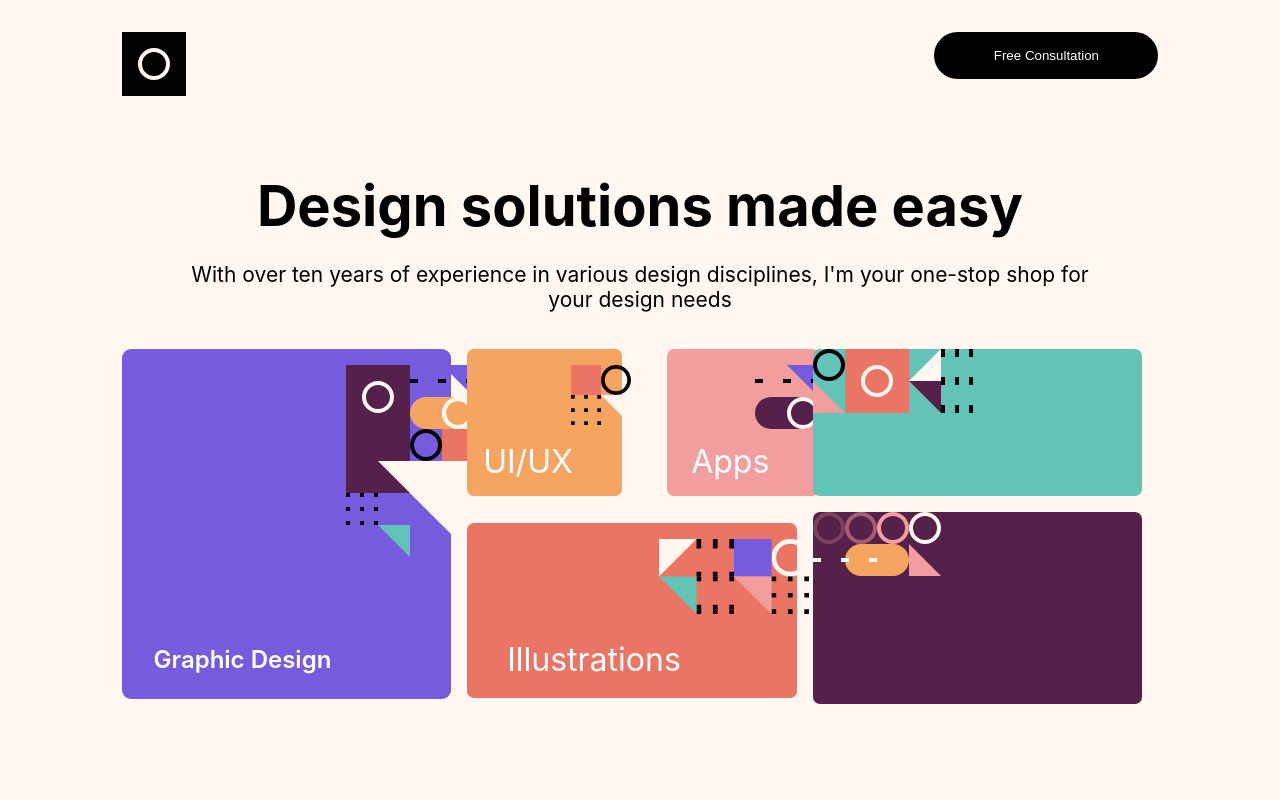
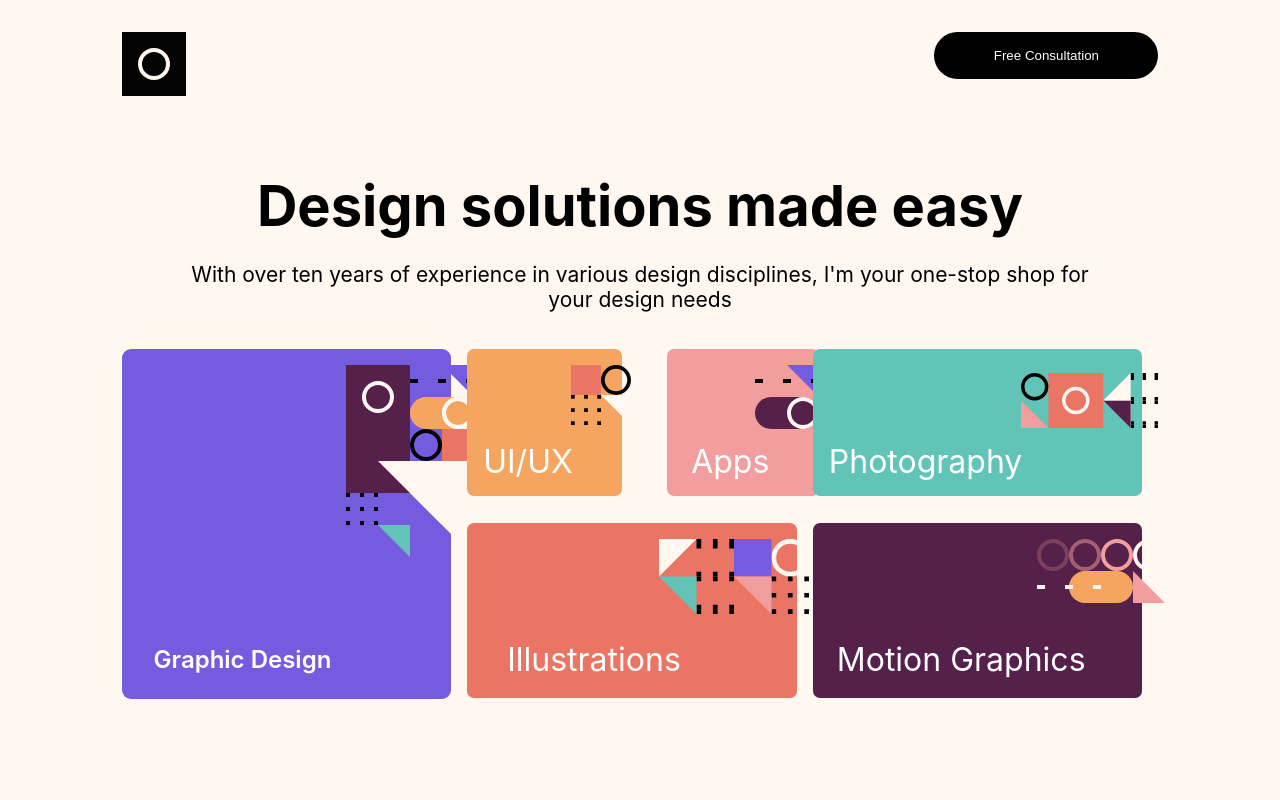
Before and after one commit to Tduncan14/designerpage, a React (Create React App) app: page / in a window 1280 px wide. Shown: the top 800 px of the page. Built offline with nearby package versions, Linux system fonts and the light colour scheme.

Commit message:
keep moving forward

```diff
--- a/src/components/main/Main.css
+++ b/src/components/main/Main.css
@@ -203,15 +203,44 @@
     height:42%;
       border-radius:7px;
       background-color:#61c4b7;
+      position: relative;
 }
 
+.photo h1{
+    position:absolute;
+    top:4.5rem;
+    left:1rem;
+    font-weight:400;
+    color:white;
+}
+
+.photo img{
+    position:absolute;
+    height:55px;
+    top:1.5rem;
+    left:13rem;
+}
 
 .gallery .motion{
-    height:55%;
+    height:50%;
     background-color:#552049;
     position: relative;
+    top:1.7rem;
+    border-radius:7px;
+}
+
+.motion img{
+    position:absolute;
     top:1rem;
-    border-radius:7px;
+    left:14rem;
+}
+
+.motion h1{
+    position:absolute;
+    color:white;
+    top:6rem;
+    left:1.5rem;
+    font-weight:400;
 }
 
 /* section amy */
--- a/src/components/main/Main.js
+++ b/src/components/main/Main.js
@@ -94,10 +94,15 @@ const Main = () => {
 
                 <div className="photo">
                 <img src={photography} />
+
+                <h1>Photography</h1>
                 </div>
 
                 <div className="motion">
                 <img src ={motion} />
+
+
+                <h1>Motion Graphics</h1>
                 </div>
                 </div>
 
```
